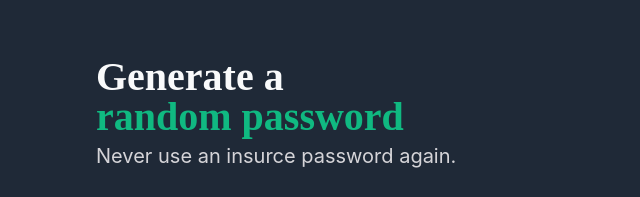
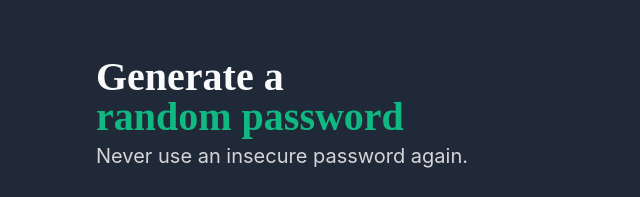
Before and after one commit to rclardy/passwordGenerator, a website built with Vite: page index.html in a window 1280 px wide. Shown: the top 197 px of the page, 319-959 px from the left. Built offline with nearby package versions, Linux system fonts and the light colour scheme.

Commit message:
spelling

```diff
--- a/index.html
+++ b/index.html
@@ -14,7 +14,7 @@
             Generate a<br />
             <span class="green">random password</span>
           </h1>
-          <p class="title-sub">Never use an insurce password again.</p>
+          <p class="title-sub">Never use an insecure password again.</p>
         </div>
         <button id="generatePass">Generate Password</button>
         <hr />
```
